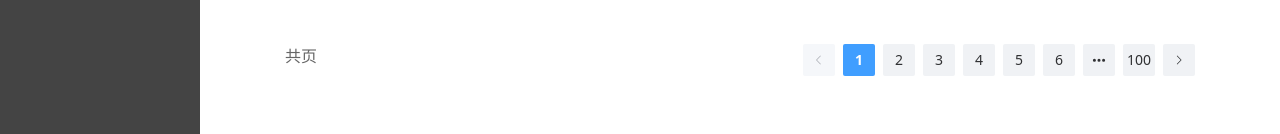
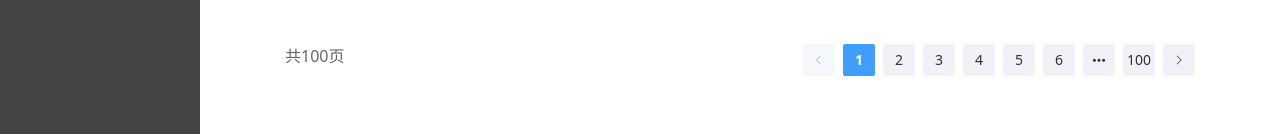
Before and after one commit to mojieRomeo/accounting_management_admin, a Vue app: page /home/table in a window 1280 px wide. Shown: the part 599-733 px from the top of the page. Built offline with nearby package versions, Linux system fonts and the light colour scheme.

Commit message:
改了100也

```diff
--- a/src/views/TableView.vue
+++ b/src/views/TableView.vue
@@ -68,7 +68,7 @@ const tableData = [{
   </div>
   <div class="page">
     <span>
-      共{{}}页
+      共100页
     </span>
     <el-pagination background layout="prev, pager, next" :total="1000" />
   </div>
```
